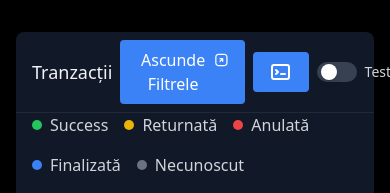
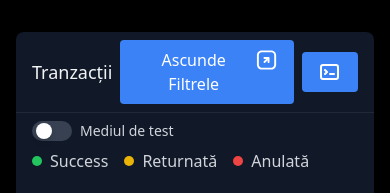
Before and after one commit to Sergiu333/E-comerce-admin, a Next.js app: page / in a window 390 px wide. Shown: the top 193 px of the page. Built offline with nearby package versions, Linux system fonts and the light colour scheme; no server answers.

Commit message:
new changes 2

```diff
--- a/src/app/components/Toggle/index.tsx
+++ b/src/app/components/Toggle/index.tsx
@@ -21,7 +21,7 @@ export function Toggle({ checked, onChange }: ToggleProps) {
                 />
             </div>
             <span className="text-sm text-gray-300">
-        {checked ? "Prod" : "Test"}
+        {checked ? "Mediul de producție" : "Mediul de test"}
       </span>
         </label>
     );
--- a/src/app/page.tsx
+++ b/src/app/page.tsx
@@ -155,11 +155,16 @@ export default function TransactionManagement() {
                     <div className="flex flex-row gap-1"><Terminal/></div>
                   </button>
                 </Link>
-                <Toggle checked={isProd} onChange={setIsProd} />
-
+                <div className="hidden md:block">
+                  <Toggle checked={isProd} onChange={setIsProd} />
+                </div>
               </div>
             </CardHeader>
+
             <CardContent>
+              <div className="block md:hidden py-2">
+                <Toggle checked={isProd} onChange={setIsProd} />
+              </div>
               <div
                   className={`relative z-20 transition-all duration-500 ease-in-out overflow-hid den mb-5`}
                   style={{
```
